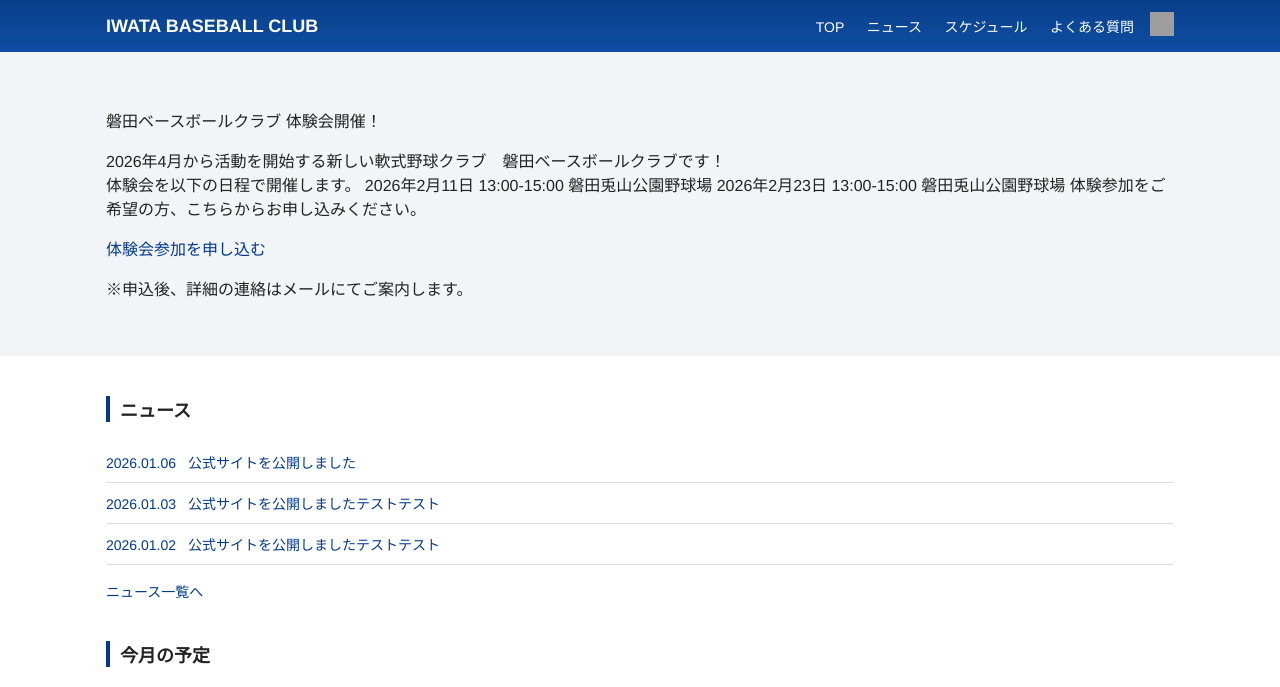
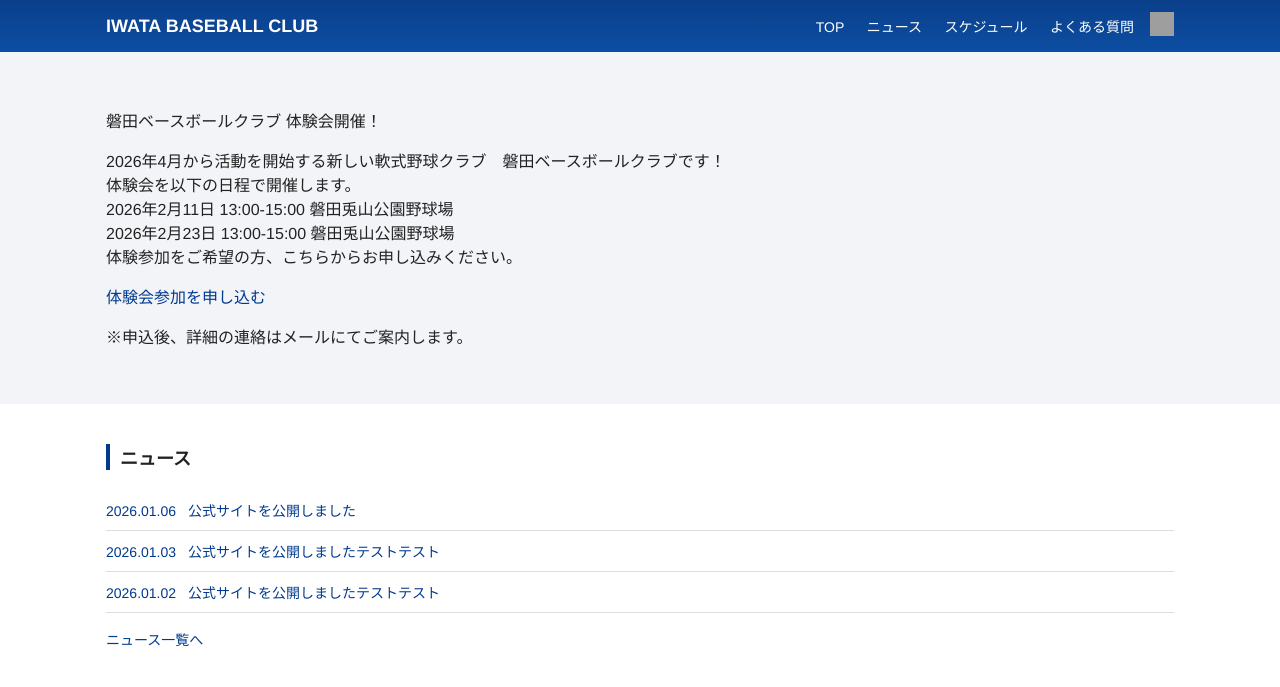
Before and after one commit to moutineigo/baseball, a Jekyll site: the page built from index.md, in a window 1280 px wide and 900 px high, cut to the strip 0-687 px from the top of the window. Built offline with Jekyll 4.4.1, drawn with Linux system fonts in a browser that asks for light colours; grey boxes are pictures that could not be loaded.

Commit message:
Add files via upload

```diff
--- a/_layouts/home.html
+++ b/_layouts/home.html
@@ -7,10 +7,10 @@ layout: default
     <p class="hero-lead">磐田ベースボールクラブ 体験会開催！</p>
 
     <p>2026年4月から活動を開始する新しい軟式野球クラブ　磐田ベースボールクラブです！<br>
-       体験会を以下の日程で開催します。
-       2026年2月11日 13:00-15:00 磐田兎山公園野球場
-       2026年2月23日 13:00-15:00 磐田兎山公園野球場
-      体験参加をご希望の方、こちらからお申し込みください。
+       体験会を以下の日程で開催します。<br>
+       2026年2月11日 13:00-15:00 磐田兎山公園野球場<br>
+       2026年2月23日 13:00-15:00 磐田兎山公園野球場<br>
+       体験参加をご希望の方、こちらからお申し込みください。<br>
     </p>
 
     <a
```
